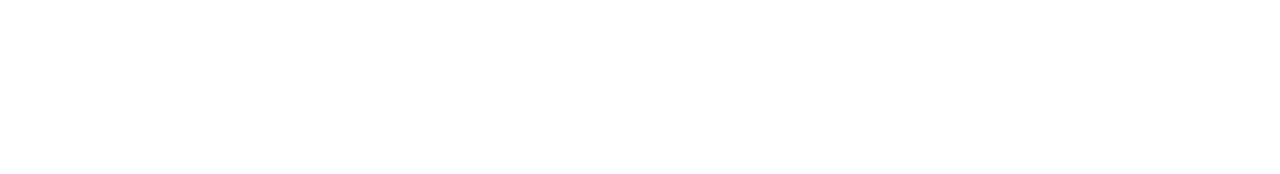
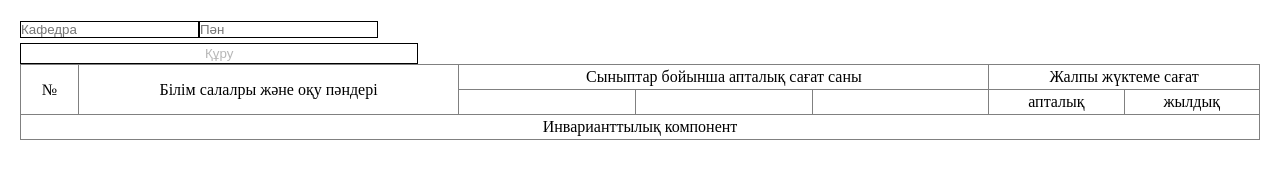
Before and after one commit to slecnabota/school-site, a plain HTML site: page index.html in a window 1280 px wide. Drawn offline with Linux system fonts and the light colour scheme; the site is published under a folder, as on GitHub Pages, so addresses that start at the root find nothing.

Commit message:
Update index.html

```diff
--- a/index.html
+++ b/index.html
@@ -5,8 +5,8 @@
     <link rel="icon" type="image/svg+xml" href="/vite.svg" />
     <meta name="viewport" content="width=device-width, initial-scale=1.0" />
     <title>Инварианттылық компонент</title>
-    <script type="module" crossorigin src="/assets/index-5d76f5db.js"></script>
-    <link rel="stylesheet" href="/assets/index-33ccb023.css">
+    <script type="module" crossorigin src="assets/index-5d76f5db.js"></script>
+    <link rel="stylesheet" href="assets/index-33ccb023.css">
   </head>
   <body>
     <div id="root"></div>
```
